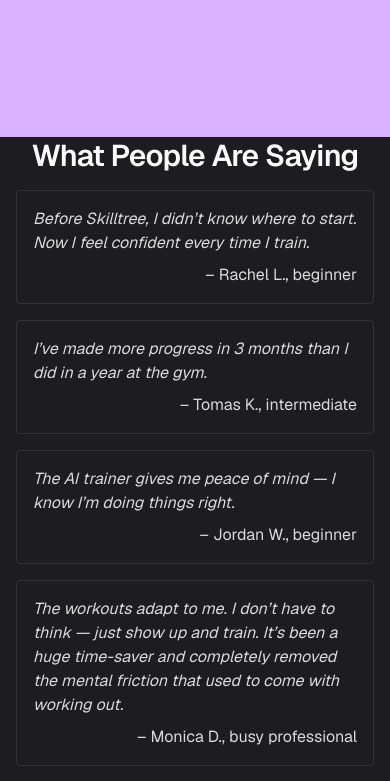
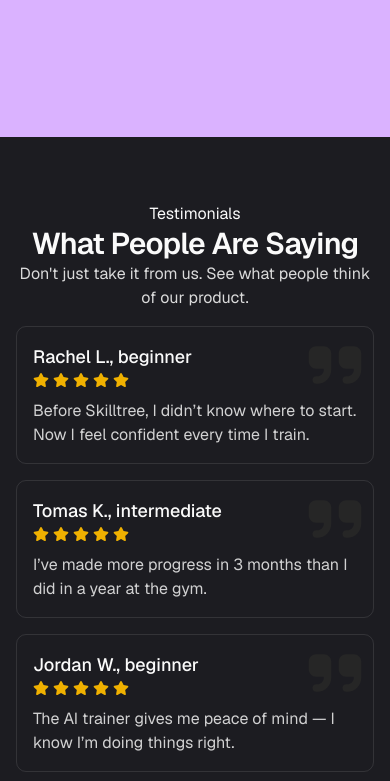
Before and after one commit to jak-weston/skilltree-website, a Next.js app: page / in a window 390 px wide. Shown: the part 6120-6901 px from the top of the page. Built offline with nearby package versions, Linux system fonts and the light colour scheme.

Commit message:
feat: Added stars to testimonials

```diff
--- a/src/sections/Testimonials.tsx
+++ b/src/sections/Testimonials.tsx
@@ -1,17 +1,47 @@
 import { HomeCopy as copy } from "@/content";
+import { cn } from "@/lib/utils";
+import { FaStar, FaQuoteRight } from "react-icons/fa6";
 
 export default function Testimonials() {
   return (
     <section
       id="testimonials"
-      className="w-full flex flex-col items-center justify-center"
+      className="w-full flex flex-col items-center justify-center spacing-section"
     >
-      <h2>{copy.testimonials.header}</h2>
-      <div className="flex flex-col gap-4 w-full max-w-2xl mt-4">
+      <div className="w-full flex flex-col items-center justify-center text-center">
+        <span className="chip">Testimonials</span>
+        <h2>{copy.testimonials.header}</h2>
+        <p>{copy.testimonials.subheader}</p>
+      </div>
+
+      <div className="flex flex-col gap-4 w-full md:container mt-4 md:grid md:grid-cols-2 lg:grid-cols-4 md:gap-6 ">
         {copy.testimonials.quotes.map((quote, index) => (
-          <div key={index} className="border p-4 rounded">
-            <p className="italic">{quote.text}</p>
-            <p className="mt-2 text-right">– {quote.author}</p>
+          <div
+            key={index}
+            className={cn(
+              "border p-4 md:p-6 relative rounded-lg",
+              index >= 4 ? "hidden md:block" : ""
+            )}
+          >
+            <FaQuoteRight
+              className="absolute top-2 right-2 text-secondary"
+              size={60}
+            />
+
+            <h5 className="-mb-1">{quote.author}</h5>
+
+            {Array.from({ length: 5 }, (_, i) => (
+              <FaStar
+                key={i}
+                className={
+                  i < quote.rating
+                    ? "text-yellow-500 inline-block mr-1"
+                    : "text-primary/50 inline-block mr-1"
+                }
+              />
+            ))}
+
+            <p className="mt-2 text-primary/90">{quote.text}</p>
           </div>
         ))}
       </div>
```
